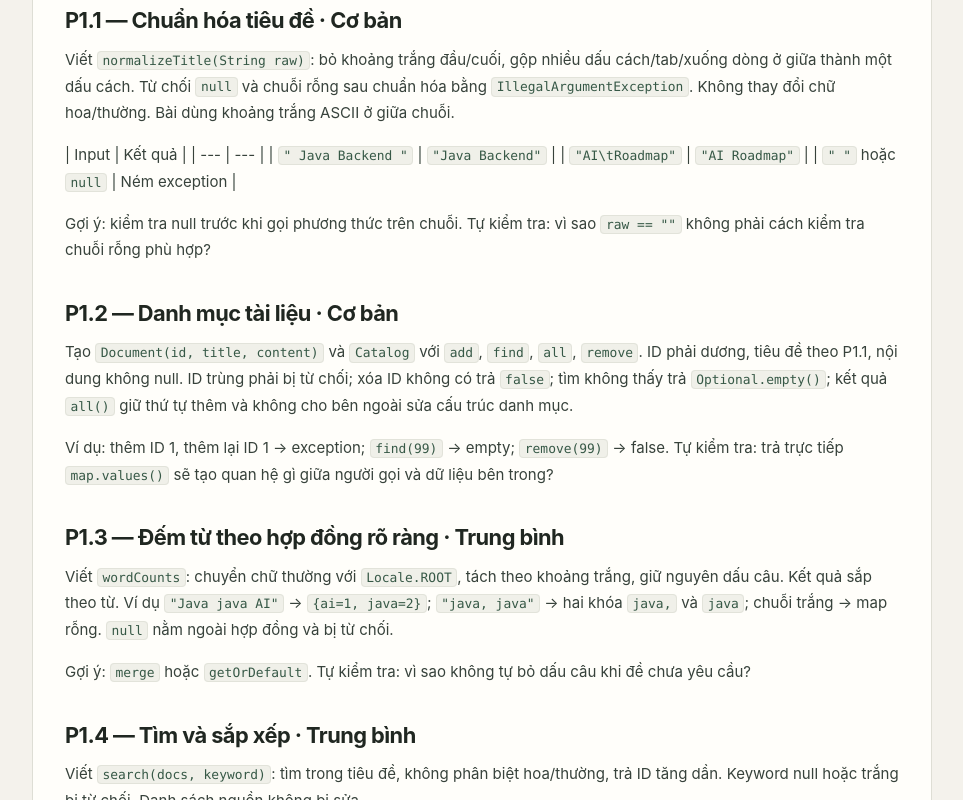
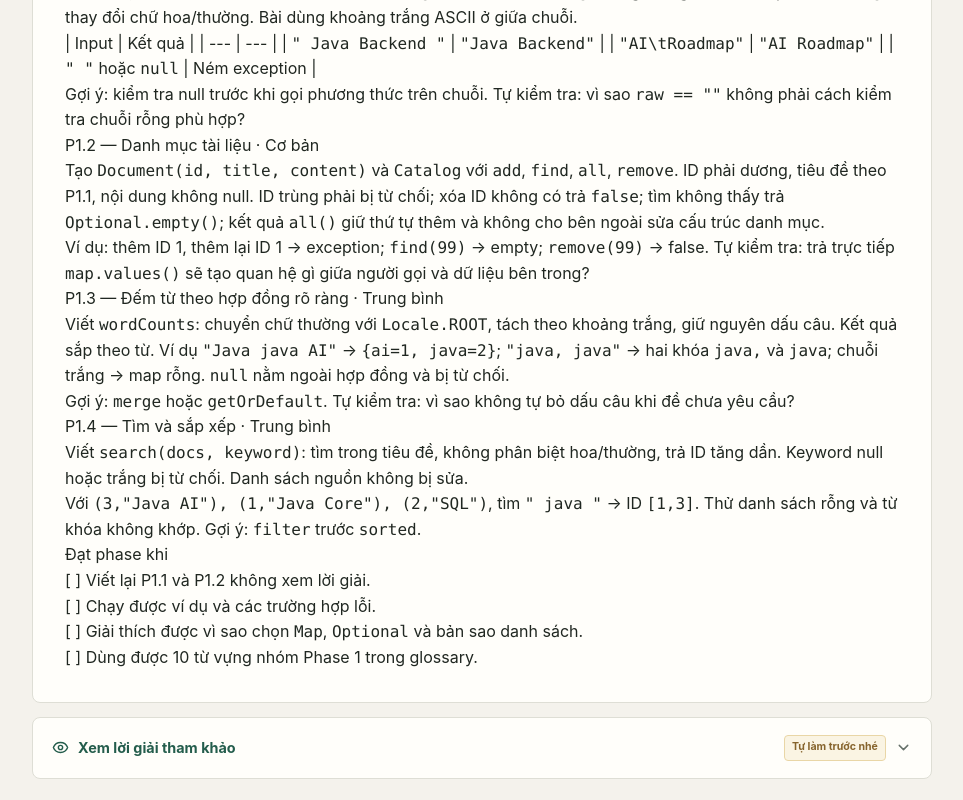
Before and after one commit to VanDung279206/JavaBackend_AI_RoadMap, a Next.js app in the folder website/: page /JavaBackend_AI_RoadMap/docs/01_Java in a window 1280 px wide. Shown: the part 700-1500 px from the top of the page, without its empty margins (158-1121 px from the left). Built offline with nearby package versions, Linux system fonts and the light colour scheme; no server answers.

Commit message:
sua gidien btap

```diff
--- a/website/src/components/ExerciseViewer.tsx
+++ b/website/src/components/ExerciseViewer.tsx
@@ -1,6 +1,8 @@
 "use client";
+
 import { useState } from "react";
 import ReactMarkdown from "react-markdown";
+import { ChevronDown, Eye, EyeOff } from "lucide-react";
 
 type Props = {
   exercises: string;
@@ -11,91 +13,37 @@
   const [showSolutions, setShowSolutions] = useState(false);
 
   return (
-    <div>
-      {/* Exercises */}
-      <div
-        style={{
-          background: "var(--card)",
-          border: "1px solid var(--border)",
-          borderRadius: 16,
-          padding: "2rem",
-          marginBottom: "1.5rem",
-        }}
-      >
-        <div className="prose" style={{ maxWidth: "none" }}>
-          <ReactMarkdown>{exercises}</ReactMarkdown>
-        </div>
-      </div>
+    <div className="exercise-viewer">
+      <article className="content-panel exercise-content">
+        <ReactMarkdown>{exercises}</ReactMarkdown>
+      </article>
 
-      {/* Solutions toggle */}
-      <div
-        style={{
-          background: "var(--card)",
-          border: "1px solid var(--border)",
-          borderRadius: 16,
-          overflow: "hidden",
-        }}
-      >
+      <section className="solution-panel">
         <button
-          onClick={() => setShowSolutions(!showSolutions)}
-          style={{
-            width: "100%",
-            padding: "1.25rem 2rem",
-            display: "flex",
-            alignItems: "center",
-            justifyContent: "space-between",
-            background: "none",
-            border: "none",
-            color: "var(--foreground)",
-            cursor: "pointer",
-            fontWeight: 600,
-            fontSize: "1rem",
-          }}
+          className="solution-toggle"
+          onClick={() => setShowSolutions((show) => !show)}
+          aria-expanded={showSolutions}
+          aria-controls="solution-content"
         >
-          <span>
-            {showSolutions ? "🙈" : "👁️"} {showSolutions ? "Ẩn lời giải" : "Xem lời giải"}
+          <span className="solution-toggle-title">
+            {showSolutions ? <EyeOff size={17} aria-hidden="true" /> : <Eye size={17} aria-hidden="true" />}
+            {showSolutions ? "Ẩn lời giải" : "Xem lời giải tham khảo"}
           </span>
-          <span
-            style={{
-              fontSize: "0.75rem",
-              padding: "0.25rem 0.75rem",
-              borderRadius: 6,
-              background: showSolutions ? "#ef444422" : "#f59e0b22",
-              color: showSolutions ? "#ef4444" : "#f59e0b",
-              border: `1px solid ${showSolutions ? "#ef444444" : "#f59e0b44"}`,
-            }}
-          >
-            {showSolutions ? "Đang hiện" : "Hãy tự làm trước!"}
+          <span className="solution-toggle-end">
+            <span className="solution-state">{showSolutions ? "Đang hiện" : "Tự làm trước nhé"}</span>
+            <ChevronDown className={showSolutions ? "solution-chevron is-open" : "solution-chevron"} size={17} aria-hidden="true" />
           </span>
         </button>
 
         {showSolutions && (
-          <div
-            style={{
-              padding: "0 2rem 2rem",
-              borderTop: "1px solid var(--border)",
-              paddingTop: "1.5rem",
-            }}
-          >
-            <div
-              style={{
-                background: "#f59e0b11",
-                border: "1px solid #f59e0b33",
-                borderRadius: 10,
-                padding: "0.75rem 1rem",
-                marginBottom: "1.5rem",
-                fontSize: "0.85rem",
-                color: "#f59e0b",
-              }}
-            >
-              ⚠️ Đây là lời giải tham chiếu. Hãy so sánh với bài của bạn, đừng copy trực tiếp.
-            </div>
-            <div className="prose" style={{ maxWidth: "none" }}>
+          <div className="solution-content" id="solution-content">
+            <p className="solution-notice">Lời giải chỉ mang tính tham khảo. Hãy so sánh cách tiếp cận và tự kiểm tra các trường hợp biên.</p>
+            <div className="prose">
               <ReactMarkdown>{solutions}</ReactMarkdown>
             </div>
           </div>
         )}
-      </div>
+      </section>
     </div>
   );
 }
```
